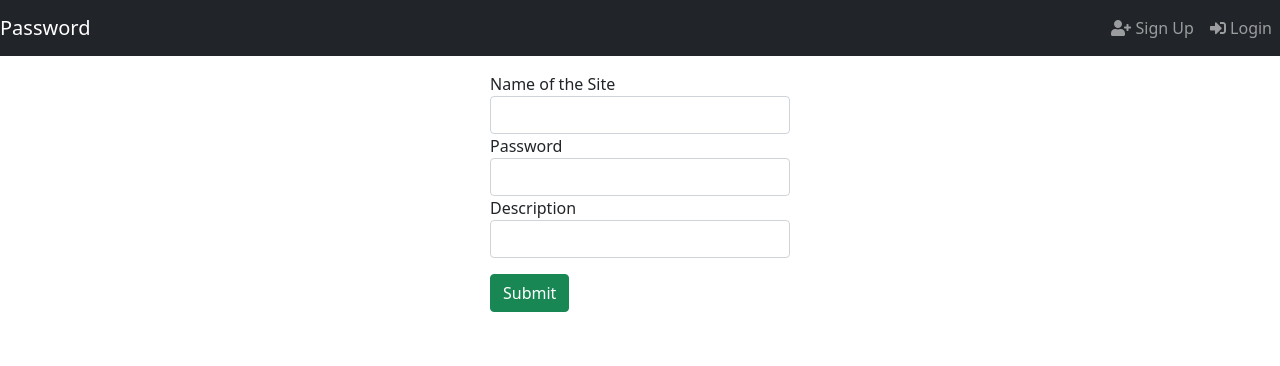
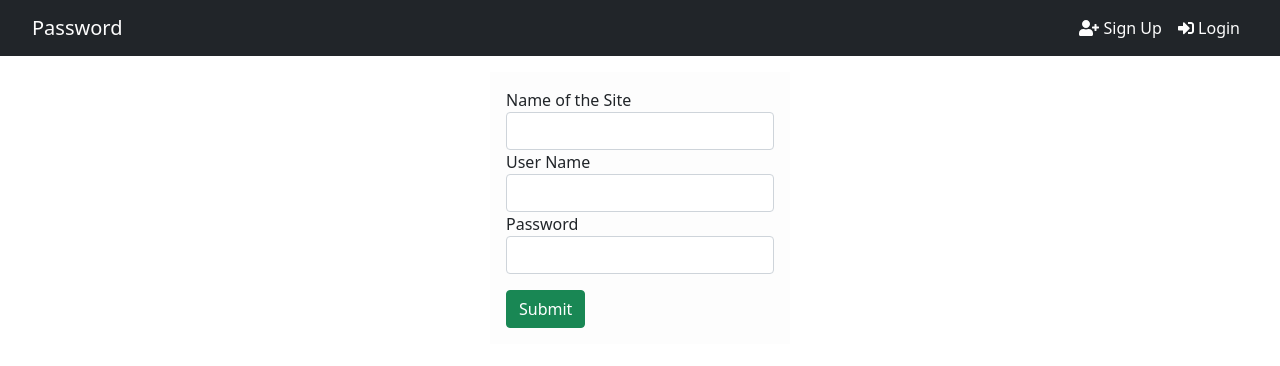
Before and after one commit to kabbya/Password-Storage-Website-with-Vue.js-SpringBoot, a Vue app in the folder Vue Frontend/project/: page /add in a window 1280 px wide. Shown: the top 366 px of the page. Built offline with nearby package versions, Linux system fonts and the light colour scheme.

Commit message:
Changed UI Design

```diff
--- a/Vue Frontend/project/src/App.vue
+++ b/Vue Frontend/project/src/App.vue
@@ -14,7 +14,7 @@
           <router-link to="/passwords" class="nav-link"> <font-awesome-icon icon="home" /> Home  |</router-link>
         </li>
         <li class="nav-item">
-          <router-link to="/add" class="nav-link">Add Password  | </router-link>
+          <router-link to="/add" class="nav-link">Add Password | </router-link>
         </li>
          <li class="nav-item">
           <router-link to="/profile" class="nav-link">
@@ -76,3 +76,19 @@ export default {
 
 };
 </script>
+
+<style>
+
+  .navbar-dark .navbar-nav .nav-link {
+    color: #FDFDFD !important;
+  }
+  .navbar-dark .navbar-brand {
+    color: #FDFDFD !important;
+    padding-left: 2rem;
+  }
+
+  .navbar-nav{
+    padding-right: 2rem;
+  }
+
+</style>
--- a/Vue Frontend/project/src/components/AddPassword.vue
+++ b/Vue Frontend/project/src/components/AddPassword.vue
@@ -1,5 +1,5 @@
 <template>
-  <div class="submit-form">
+  <div class="submit-form update-form">
     <div v-if="!submitted">
       <div class="form-group">
         <label for="siteName">Name of the Site</label>
@@ -13,6 +13,18 @@
             />
       </div>
 
+
+      <div class="form-group">
+        <label for="siteUserName">User Name</label>
+            <input
+              class="form-control"
+              id="siteUserName"
+              required
+              v-model="password.siteUserName"
+              name="siteUserName"
+            />
+      </div>
+
       <div class="form-group">
         <label for="sitePassword">Password</label>
             <input
@@ -22,17 +34,6 @@
               required
               v-model="password.sitePassword"
               name="sitePassword"
-            />
-      </div>
-
-      <div class="form-group">
-        <label for="description">Description</label>
-            <input
-              class="form-control"
-              id="description"
-              required
-              v-model="password.description"
-              name="description"
             />
       </div>
 
@@ -67,7 +68,7 @@ export default {
         pId: null,
         siteName:"",
         sitePassword: "",
-        description: "",
+        siteUserName: "",
         published: false,
         user: null,
       },
@@ -79,7 +80,7 @@ export default {
       var data = {
         siteName: this.password.siteName,
         sitePassword: this.password.sitePassword,
-        description: this.password.description
+        siteUserName: this.password.siteUserName
       };
 
       UserService.createPassword(data, this.currentUser.id)
@@ -105,4 +106,9 @@ export default {
   max-width: 300px;
   margin: auto;
 }
+
+.update-form{
+  background-color: #FDFDFD;
+   padding: 1rem;
+}
 </style>
--- a/Vue Frontend/project/src/components/AllPasswords.vue
+++ b/Vue Frontend/project/src/components/AllPasswords.vue
@@ -13,7 +13,7 @@
             v-model="siteName"
           />
           <div class="input-group-append">
-            <button class="btn  btn-outline-secondary" type="button" @click="searchSiteName">
+            <button class="btn btn-search" type="button" @click="searchSiteName">
               Search
             </button>
           </div>
@@ -23,7 +23,7 @@
       <!-- End Search Functionality using Site Name -->
 
       <div class="col-md-6">
-        <h4>Passwords List</h4>
+        <h4 class="subtitle">Passwords List</h4>
         <ul class="list-group">
           <li class="list-group-item"
             v-for="(password, index) in passwords"
@@ -39,7 +39,7 @@
       <!-- Show Password on Click -->
 
       <div class="col-md-6">
-        <div v-if="currentPassword">
+        <div class="password-container" v-if="currentPassword">
           <h4>Password</h4>
           <!-- <div>
             <label><strong>Site Id:</strong></label> {{ currentPassword.pId}}
@@ -48,7 +48,7 @@
             <label><strong>Site Name:</strong></label> {{ currentPassword.siteName }}
           </div>
            <div>
-            <label><strong>Description:</strong></label> {{ currentPassword.description }}
+            <label><strong>User Name:</strong></label> {{ currentPassword.siteUserName }}
           </div>
 
           <div>
@@ -62,7 +62,7 @@
           </div>
 
           <div class="btn-toolbar mt-3">
-           <button btn-sm @click="copy" >Copy Password</button>
+           <button class="btn btn-success" @click="copy" >Copy Password</button>
            <router-link :to="'/update/' + this.currentPassword.pId" class="btn btn-primary mx-3">Edit</router-link>
           </div>
 
@@ -155,7 +155,30 @@
     }
 
     body{
-        background-color: lightgray;
+        background-image: url("../image/BG3.jpg");
+        background-size: cover;
     }
 
+    .password-container{
+        background-color: #fdfdfd;
+        padding: 2rem;
+        border-radius: 5px;
+        margin-top: 2rem;
+    }
+
+    .subtitle{
+        color: #FDFDFD;
+    }
+
+    .btn-search{
+        background-color: rgba(33,37,41,1)!important;
+        color: #FDFDFD;
+    }
+
+    .btn-search:hover {
+        color: #FDFDFD;
+    }
+
+
+
   </style>
--- a/Vue Frontend/project/src/components/Home.vue
+++ b/Vue Frontend/project/src/components/Home.vue
@@ -1,5 +1,5 @@
 <template>
-  <div class="container">
+  <div class="container-home">
     <header class="jumbotron">
       <h3>{{ content }}</h3>
     </header>
@@ -33,3 +33,9 @@ export default {
   },
 };
 </script>
+<style>
+  .container-home{
+    color: white;
+  }
+
+</style>
--- a/Vue Frontend/project/src/components/Login.vue
+++ b/Vue Frontend/project/src/components/Login.vue
@@ -1,8 +1,9 @@
 <template>
   <div class="row justify-content-center align-items-center mt-4">
-    <h1> <center> Login </center> </h1>
 
-    <div class="card card-container col-md-6">
+    <div class="card card-container login-card col-md-6">
+      <h1> <center> Login </center> </h1>
+
       <Form @submit="handleLogin" :validation-schema="schema">
         <div class="form-group col-md-12">
           <label for="username">Username</label>
@@ -23,9 +24,6 @@
             ></span>
             <span>Login</span>
           </button>
-          <p class="forgot-password text-right mt-4">
-              <router-link to="forgot">Forgot password?</router-link>
-          </p>
 
         </div>
 
@@ -95,6 +93,9 @@ export default {
 };
 </script>
 
-<style scoped>
+<style>
+  .login-card{
+    padding: 1rem;
+  }
 
 </style>
--- a/Vue Frontend/project/src/components/Profile.vue
+++ b/Vue Frontend/project/src/components/Profile.vue
@@ -38,3 +38,11 @@ export default {
   }
 };
 </script>
+
+<style scoped>
+  .container{
+    background-color: rgb(255,255,255,.70);
+    padding: 2rem;
+    margin-top: 5rem;
+  }
+</style>
--- a/Vue Frontend/project/src/components/Register.vue
+++ b/Vue Frontend/project/src/components/Register.vue
@@ -1,8 +1,9 @@
 <template>
   <div class="row justify-content-center align-items-center mt-4">
-     <h1> <center> Registration </center> </h1>
 
-    <div class="card card-container  col-md-6">
+    <div class="card card-container registration-card  col-md-6">
+       <h1> <center> Registration </center> </h1>
+
       <Form @submit="handleRegister" :validation-schema="schema">
         <div v-if="!successful">
           <div class="form-group  col-md-12">
@@ -119,6 +120,8 @@ export default {
 };
 </script>
 
-<style scoped>
-
+<style>
+  .registration-card{
+    padding: 1rem;
+  }
 </style>
--- a/Vue Frontend/project/src/components/UpdatePassword.vue
+++ b/Vue Frontend/project/src/components/UpdatePassword.vue
@@ -4,36 +4,38 @@
 
     <form>
       <div class="form-group">
-        <label for="Site Name">SiteName</label>
+        <label for="Site Name">Name of the Site</label>
         <input type="text" class="form-control" id="SiteName"
           v-model="currentPassword.siteName"
         />
       </div>
       <div class="form-group">
-        <label for="Site Password">SitePassword</label>
-        <input type="text" class="form-control" id="SitePassword"
-          v-model="currentPassword.sitePassword"
+        <label for="siteUserName">User name</label>
+        <input type="text" class="form-control" id="siteUserName"
+          v-model="currentPassword.siteUserName"
         />
       </div>
       <div class="form-group">
-        <label for="description">Description</label>
-        <input type="text" class="form-control" id="description"
-          v-model="currentPassword.description"
+        <label for="Site Password">Password</label>
+        <input type="text" class="form-control" id="SitePassword"
+          v-model="currentPassword.sitePassword"
         />
       </div>
     </form>
 
     <div class="mt-4">
-        <button class="bg-danger mr-2" @click="deletePassword">
+        <button class="btn btn-danger mr-2 mb-3" @click="deletePassword">
             Delete
         </button>
 
-        <button type="submit" class="bg-primary ms-2" @click="updatePassword">
+        <button type="submit" class="btn btn-primary ms-2 mb-3" @click="updatePassword">
             Update
         </button>
     </div>
 
-    <p>{{ message }}</p>
+    <p>
+      <strong> {{ message }} </strong>
+    </p>
   </div>
 
   <div v-else>
```
Also changed, not shown: 2 other files (tests, documents, lock files or other folders).
